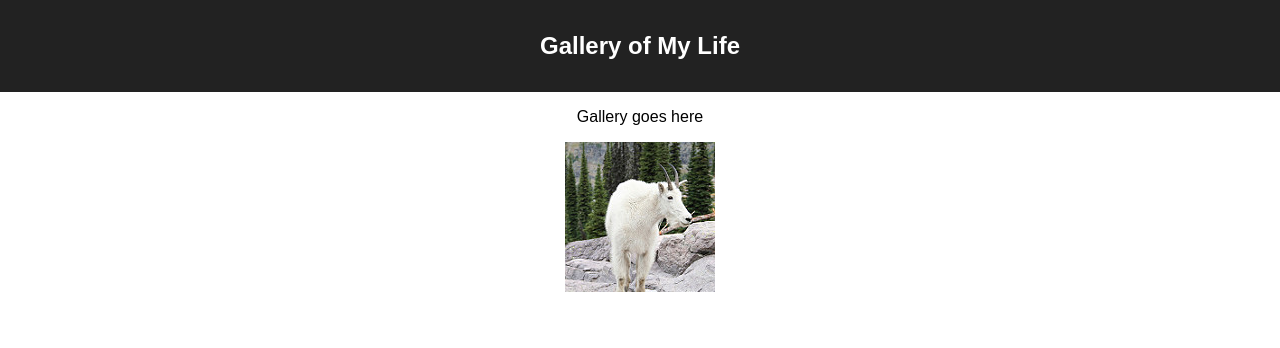
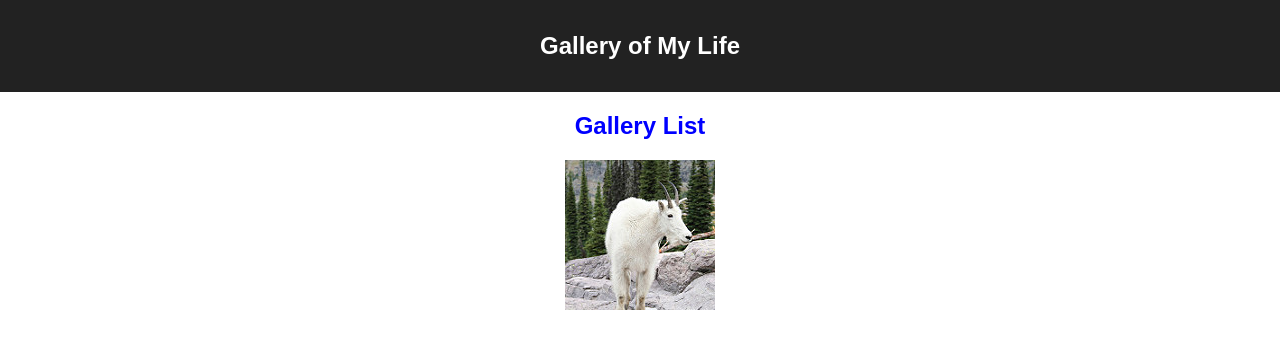
Before and after one commit to VenoMidas/weekend-react-gallery, a React (Create React App) app: page / in a window 1280 px wide. Shown: the top 348 px of the page. Built offline with nearby package versions, Linux system fonts and the light colour scheme.

Commit message:
Create GalleryList component

```diff
--- a/src/components/App/App.jsx
+++ b/src/components/App/App.jsx
@@ -1,5 +1,6 @@
 import React from 'react';
 import './App.css';
+import GalleryList from '../GalleryList/GalleryList.jsx';
 
 function App() {
     return (
@@ -7,7 +8,7 @@ function App() {
         <header className="App-header">
           <h1 className="App-title">Gallery of My Life</h1>
         </header>
-        <p>Gallery goes here</p>
+        <GalleryList />
         <img src="images/goat_small.jpg"/>
       </div>
     );
--- /dev/null
+++ b/src/components/GalleryList/GalleryList.css
@@ -0,0 +1,3 @@
+.galleryListTest {
+    color: blue;
+};
--- /dev/null
+++ b/src/components/GalleryList/GalleryList.jsx
@@ -0,0 +1,12 @@
+import React from 'react';
+import './GalleryList.css';
+
+function GalleryList() {
+    return (
+        <div>
+            <h2 className="galleryListTest">Gallery List</h2>
+        </div>
+    );
+};
+
+export default GalleryList;
```
